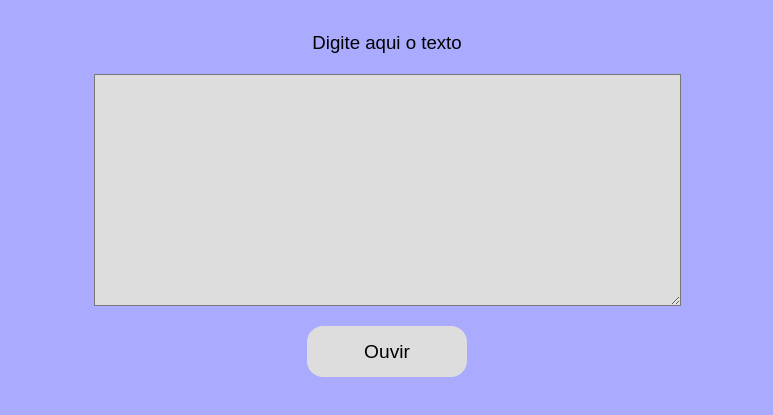
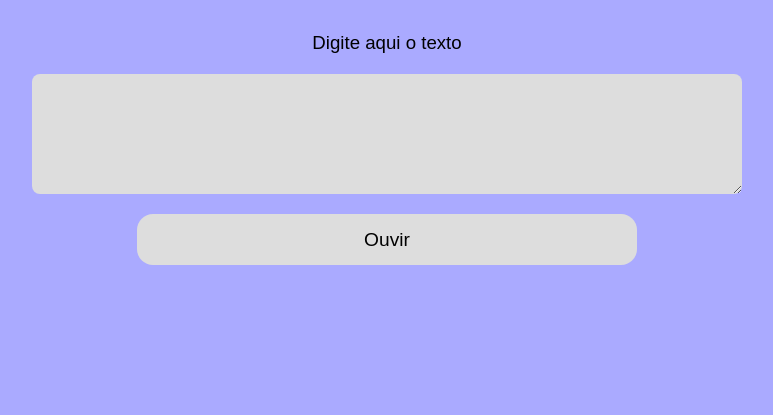
Before and after one commit to Gian-Lucas/Text-Speak, a plain HTML site: page index.html in a window 1280 px wide. Shown: the part 71-486 px from the top of the page, without its empty margins (253-1026 px from the left). Drawn offline with Linux system fonts and the light colour scheme.

Commit message:
alter style

```diff
--- a/index.html
+++ b/index.html
@@ -10,7 +10,7 @@
     <h1>Text Speak</h1>
     <div>
         <label for="text">Digite aqui o texto</label>
-        <textarea id="text" cols="50" rows="10"></textarea>
+        <textarea id="text" rows="5"></textarea>
         <button id="button">Ouvir</button>
     </div>
 
--- a/style.css
+++ b/style.css
@@ -6,10 +6,16 @@ body {
 }
 textarea, button, label {
     margin: 10px;
+    outline: 0;
+    border: none;
 }
 textarea {
+    width: 90%;
+    height: max-content;
+    resize: vertical;
+    max-width: 700px;
+    border-radius: 0.5rem;
     background-color: #ddd;
-    outline: 0;
     padding: 5px;
     font-size: 14pt;
 }
@@ -17,13 +23,12 @@ button:hover {
     background-color: #bbb;
 }
 button {
-    outline: 0;
+    max-width: 500px;
     transition: 0.2s;
-    border: none;
     background-color: #ddd;
     border-radius: 1rem;
     font-size: 1.2rem;
-    width: 10rem;
+    width: 70%;
     height: 3.2rem;
 }
 div {
```
